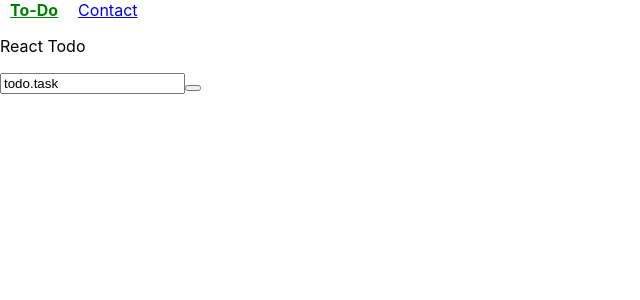
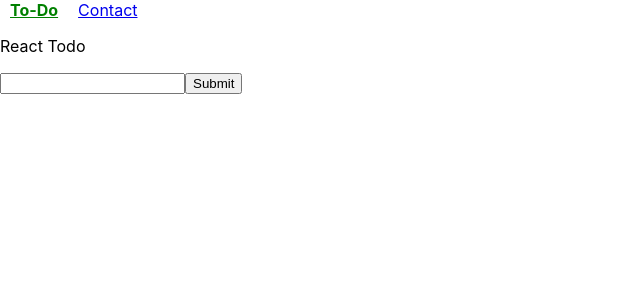
Before and after one commit to khurtledesma/TaskApp, a React (Create React App) app in the folder taskapp/: page /todo in a window 1280 px wide. Shown: the top 300 px of the page, without its empty margins (0-640 px from the left). Built offline with nearby package versions, Linux system fonts and the light colour scheme.

Commit message:
updated Todo list creation, now working properly

```diff
--- a/taskapp/src/components/todo.jsx
+++ b/taskapp/src/components/todo.jsx
@@ -1,11 +1,12 @@
 import React from "react";
 
-function ToDo () {
+function ToDo ({ todo }) {
     return (
         <div>
             <input type="checkbox" />
-            <li>{ToDo.task}</li>
-            <button>Hello</button>
+            <li>
+                {todo.task}
+            </li>
         </div>
     )
 
--- a/taskapp/src/components/todoForm.jsx
+++ b/taskapp/src/components/todoForm.jsx
@@ -1,36 +1,41 @@
 import React, { useState } from "react";
+import {v4 as uuid} from "uuid";
 
-function TodoForm( { addTodo }) {
-    const [todos, setTodos] = useState({
-        id:"",
+function TodoForm({ addTodo }) {
+
+  const [todo, setTodo] = useState({
+    id: "",
     task: "",
     completed: false
-    })
+  });
 
-    function handleTaskInputChange() {
-        setTodo({...todo, task:e.target.value })
+  function handleTaskInputChange(e) {
+    // e.target.value contains new input from onChange
+    // event for input elements
+    setTodo({ ...todo, task: e.target.value });
   }
 
   function handleSubmit(e) {
-        e,preventDefault();
+    e.preventDefault(); // prevents browser refresh
+    // trim() gets rid of string whitespace
     if (todo.task.trim()) {
-            addTodo({...todo,id: uuid.v4() });
-            //rest task input
-            setTodo([{ ...todo, task:"" }])
+      addTodo({ ...todo, id: uuid.v4});
+      setTodo({ ...todo, task: "" });
     }
   }
+
   return (
-        <form>
+    <form className="todo-form" onSubmit={handleSubmit}>
       <input
+        label="Task"
+        type="text"
         name="task"
-                type="text"
-                value="todo.task"
+        value={todo.task}
         onChange={handleTaskInputChange}
       />
-
-            <button />
+      <button type="submit">Submit</button>
     </form>
-    )
+  );
 }
 
 export default TodoForm;
```
Lines whose indentation alone changed are shown as unchanged.
